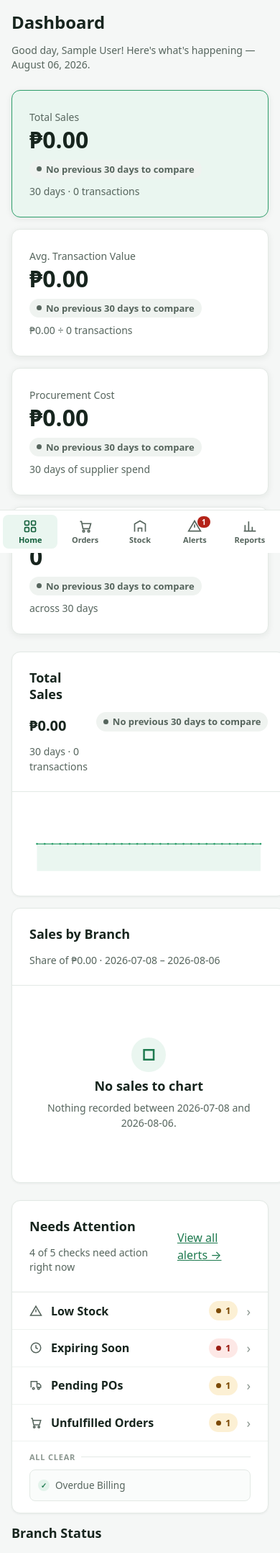
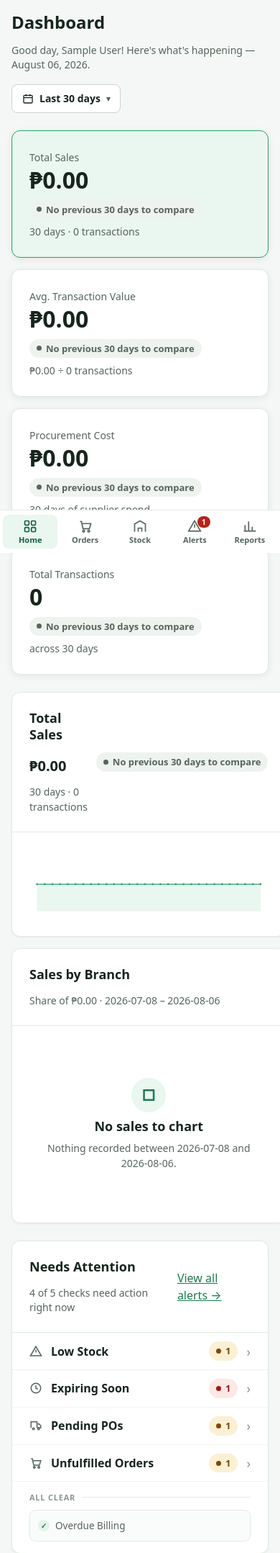
Before and after one commit to agultorannahvheaangeliquebsis-oss/Gerlyn-Capstone, a Django app: page /dashboard/owner/ in a window 390 px wide. Shown: the part 76-2233 px from the top of the page at 72% size. Run offline with Django 5.2, Linux system fonts and the light colour scheme; a user stored in the database is signed in; tables that the repository leaves empty hold one stand-in row (values such as "Sample post").

Commit message:
Date-range control on the Dashboard (DESIGN.md 2e)
The shared <details> popover from templates/_daterange.html, wired into the
Dashboard's page head. Built on <details>/<summary> like the topbar avatar
menu, so it needs no JavaScript -- disclosure, keyboard handling and
screen-reader semantics all come from the element, and the control still
works on a page whose JS failed. Presets are submit buttons in one GET form,
so presets and the custom Apply share a single mechanism.

Reports tabs are untouched by this commit and still use their own filters;
they move over next. Verified all eight affected pages return 200 with no
leaked tags at this stage, so stopping here leaves the app fully working.

Verified against the live database: every preset resolves to the right span
(today / 7 / 30 / this_month), custom honours both endpoints, the selection
persists to the session and is picked up by a later request carrying no
params, an explicit URL param beats a different stored session value, and
legacy ?month=2026-07 arrives as 2026-07-01..2026-07-31. Five malformed
inputs -- unknown preset, custom with no dates, unparseable dates, inverted
range, impossible month -- all degrade to the default 30 days rather than
erroring.

Confirmed the control does not reach Branch Status (2h) or Recent Activity
(2f): both still render, unscoped, as designed.

Co-Authored-By: Claude Opus 5 <noreply@anthropic.com>

```diff
--- a/reports/views.py
+++ b/reports/views.py
@@ -22,7 +22,7 @@ from core.scoping import branch_ids_for_user
 from core.permissions import OWNER, BRANCH_MANAGER, role_required
 from core.timebounds import (
     local_day_bounds, local_month_bounds, local_range_bounds,
-    parse_iso_date, resolve_date_range,
+    parse_iso_date, range_from_request, resolve_date_range,
 )
 
 
@@ -700,16 +700,11 @@ def operational_dashboard(request):
     # --- Date-range-scoped KPI rail, graph panel and donut (DESIGN.md §2a/
     # §2c). All three read one _dashboard_metrics bundle for the resolved
     # range, so a card, the graph it opens, and the donut can never disagree.
-    # The range control itself is DESIGN.md §2e — until it ships these params
-    # have no UI, and an absent or malformed one falls back to the last 30
-    # days. (Referenced by section, not task number: inserting §2g renumbered
-    # the task list once already.)
-    range_start, range_end, active_range = resolve_date_range(
-        request.GET.get('range'),
-        parse_iso_date(request.GET.get('date_from')),
-        parse_iso_date(request.GET.get('date_to')),
-        today=today,
-    )
+    # The range comes from the shared §2e control in the page head; an absent
+    # or malformed selection falls back to the session, then to the last 30
+    # days. Branch Status (§2h) and Recent Activity (§2f) are deliberately NOT
+    # scoped by it — they answer "right now", not "over the selected window".
+    range_start, range_end, active_range = range_from_request(request, today=today)
     metrics = _dashboard_metrics(sales_qs, procurement_qs, range_start, range_end)
     kpi_cards, kpi_graphs = _dashboard_kpi_payload(metrics, range_start, range_end)
     branch_breakdown = metrics['branch_breakdown']
@@ -769,6 +764,9 @@ def operational_dashboard(request):
         'range_start': range_start,
         'range_end': range_end,
         'active_range': active_range,
+        # The Dashboard has no other filters to preserve when the range
+        # changes, so the control carries nothing (DESIGN.md §2e).
+        'daterange_carry': [],
         # low_stock_count still feeds the Restock Suggestions header; the four
         # quiet stat tiles it used to sit beside are gone (duplicated the Needs
         # Attention rows / were static catalog facts, not daily decisions).
--- a/static/css/gerlyn.css
+++ b/static/css/gerlyn.css
@@ -858,6 +858,55 @@ input::placeholder { color: var(--ink-400); }
   .attn-clear-grid { grid-template-columns: 1fr; }
 }
 
+/* ------------------------------------------------- shared date-range control
+   DESIGN.md §2e. A <details> popover like .avatar-menu — no JS, so the
+   disclosure, keyboard handling and SR semantics come from the element.
+   Presets reuse the .avatar-menu-link row idiom; the selected one takes the
+   same --green-50 / --action treatment as .stat-hero.active. */
+.daterange { position: relative; }
+.daterange-trigger {
+  display: inline-flex; align-items: center; gap: 8px; list-style: none;
+  min-height: 40px; padding: 0 14px; border-radius: var(--r-input);
+  border: 1.5px solid var(--input-line); background: var(--surface);
+  color: var(--ink-900); font: 600 14px/1 system-ui, sans-serif; cursor: pointer;
+}
+.daterange-trigger::-webkit-details-marker { display: none; }
+.daterange-trigger:hover { border-color: var(--brand); }
+.daterange[open] .daterange-trigger { border-color: var(--brand); }
+.daterange-caret { color: var(--ink-600); font-size: 11px; }
+.daterange-panel {
+  position: absolute; right: 0; top: calc(100% + 6px); z-index: 30;
+  display: flex; flex-direction: column; gap: 2px; min-width: 240px;
+  padding: var(--s2); background: var(--surface);
+  border: 1px solid var(--line); border-radius: var(--r-card);
+  box-shadow: var(--shadow-hero);
+}
+.daterange-preset {
+  display: block; width: 100%; text-align: left;
+  min-height: 38px; padding: 0 12px; border-radius: var(--r-input);
+  border: none; background: none; color: var(--ink-700);
+  font: 500 14px/1 system-ui, sans-serif; cursor: pointer;
+}
+.daterange-preset:hover { background: var(--line-soft); color: var(--ink-900); }
+.daterange-preset.is-active { background: var(--green-50); color: var(--action-700); font-weight: 650; }
+.daterange-custom {
+  display: flex; flex-direction: column; gap: var(--s2);
+  margin-top: var(--s2); padding-top: var(--s3);
+  border-top: 1px solid var(--line);
+}
+.daterange-custom-head {
+  font: 600 11px/1 system-ui, sans-serif; text-transform: uppercase;
+  letter-spacing: .07em; color: var(--ink-400); padding: 0 12px;
+}
+.daterange-field { display: flex; align-items: center; gap: var(--s2); padding: 0 12px; }
+.daterange-field > span { width: 38px; font: 400 13px/1 system-ui, sans-serif; color: var(--ink-600); }
+.daterange-field input[type=date] { flex: 1; min-width: 0; width: auto; }
+.daterange-custom .btn-primary { margin: 0 12px; }
+@media (max-width: 520px) {
+  /* Anchored right, so on a narrow screen it would otherwise overflow. */
+  .daterange-panel { right: auto; left: 0; min-width: 0; width: max-content; max-width: 90vw; }
+}
+
 /* ---------------------------------------------- dashboard "Branch Status"
    DESIGN.md §2h. The status pill with the signal that tripped it named
    underneath, right-aligned under the pill. Without it an amber card sitting
--- /dev/null
+++ b/templates/_daterange.html
@@ -0,0 +1,66 @@
+{% comment %}
+The shared date-range control (DESIGN.md §2e) — one component for the
+Dashboard and every Reports tab that has a date axis.
+
+Built on <details>/<summary> like the topbar avatar menu, so it needs no
+JavaScript: the disclosure behaviour, keyboard handling and screen-reader
+semantics all come from the element. It therefore still works on a page
+whose JS failed to load.
+
+Presets are submit buttons in one GET form rather than links — only the
+clicked button contributes its `range` value, so presets and the custom
+Apply share a single mechanism, and the whole form serialises in one place.
+
+Context expected:
+  active_range     the preset actually applied, from range_from_request
+  range_start/end  resolved dates, used to seed the custom inputs
+  daterange_carry  list of (name, value) pairs for the page's OTHER filters,
+                   so choosing a range never silently drops the branch or
+                   search the user already set
+
+NOTE: like the avatar menu, this does not close on outside-click without JS.
+That matches the existing component rather than introducing a new behaviour.
+{% endcomment %}
+<details class="daterange">
+  <summary class="daterange-trigger" aria-label="Change date range">
+    <svg width="16" height="16" viewBox="0 0 24 24" fill="none" stroke="currentColor" stroke-width="2" aria-hidden="true">
+      <rect x="3" y="5" width="18" height="16" rx="2"/><path d="M3 10h18M8 3v4M16 3v4"/>
+    </svg>
+    <span class="daterange-label">
+      {% if active_range == 'today' %}Today
+      {% elif active_range == '7' %}Last 7 days
+      {% elif active_range == 'this_month' %}This month
+      {% elif active_range == 'custom' %}{{ range_start|date:"Y-m-d" }} – {{ range_end|date:"Y-m-d" }}
+      {% else %}Last 30 days{% endif %}
+    </span>
+    <span class="daterange-caret" aria-hidden="true">&#9662;</span>
+  </summary>
+
+  <form method="get" class="daterange-panel">
+    {% for name, value in daterange_carry %}
+      {% if value %}<input type="hidden" name="{{ name }}" value="{{ value }}">{% endif %}
+    {% endfor %}
+
+    <button type="submit" name="range" value="today"
+            class="daterange-preset{% if active_range == 'today' %} is-active{% endif %}">Today</button>
+    <button type="submit" name="range" value="7"
+            class="daterange-preset{% if active_range == '7' %} is-active{% endif %}">Last 7 days</button>
+    <button type="submit" name="range" value="30"
+            class="daterange-preset{% if active_range == '30' %} is-active{% endif %}">Last 30 days</button>
+    <button type="submit" name="range" value="this_month"
+            class="daterange-preset{% if active_range == 'this_month' %} is-active{% endif %}">This month</button>
+
+    <div class="daterange-custom">
+      <span class="daterange-custom-head">Custom range</span>
+      <label class="daterange-field">
+        <span>From</span>
+        <input type="date" name="date_from" value="{{ range_start|date:'Y-m-d' }}">
+      </label>
+      <label class="daterange-field">
+        <span>To</span>
+        <input type="date" name="date_to" value="{{ range_end|date:'Y-m-d' }}">
+      </label>
+      <button type="submit" name="range" value="custom" class="btn btn-primary">Apply</button>
+    </div>
+  </form>
+</details>
--- a/templates/internal_base.html
+++ b/templates/internal_base.html
@@ -7,7 +7,7 @@
   <link rel="manifest" href="{% static 'manifest.json' %}">
   <meta name="theme-color" content="#1E7A4F">
   <link rel="apple-touch-icon" href="{% static 'img/icons/apple-touch-icon-180.png' %}">
-  <link rel="stylesheet" href="{% static 'css/gerlyn.css' %}?v=17">
+  <link rel="stylesheet" href="{% static 'css/gerlyn.css' %}?v=18">
   <script src="https://unpkg.com/lucide@latest/dist/umd/lucide.js" defer></script>
   {% block extra_css %}{% endblock %}
 </head>
--- a/templates/reports/dashboard.html
+++ b/templates/reports/dashboard.html
@@ -13,6 +13,13 @@
       what's happening — {{ today|date:"F d, Y" }}.
     </p>
   </div>
+  {% comment %}
+  The §2e range control. .page-head is already a space-between flex row, so it
+  needs no toolbar of its own. Scopes the KPI rail, the trend panel and the
+  donut — NOT Branch Status (§2h) or Recent Activity (§2f), both of which
+  answer "right now" by design.
+  {% endcomment %}
+  {% include "_daterange.html" %}
 </div>
 
 {% comment %}
```
